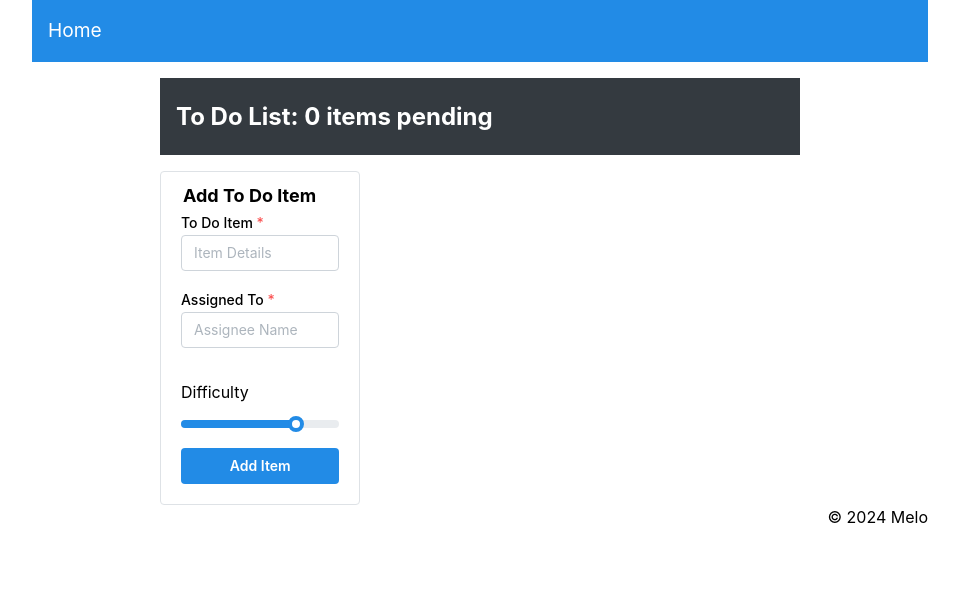
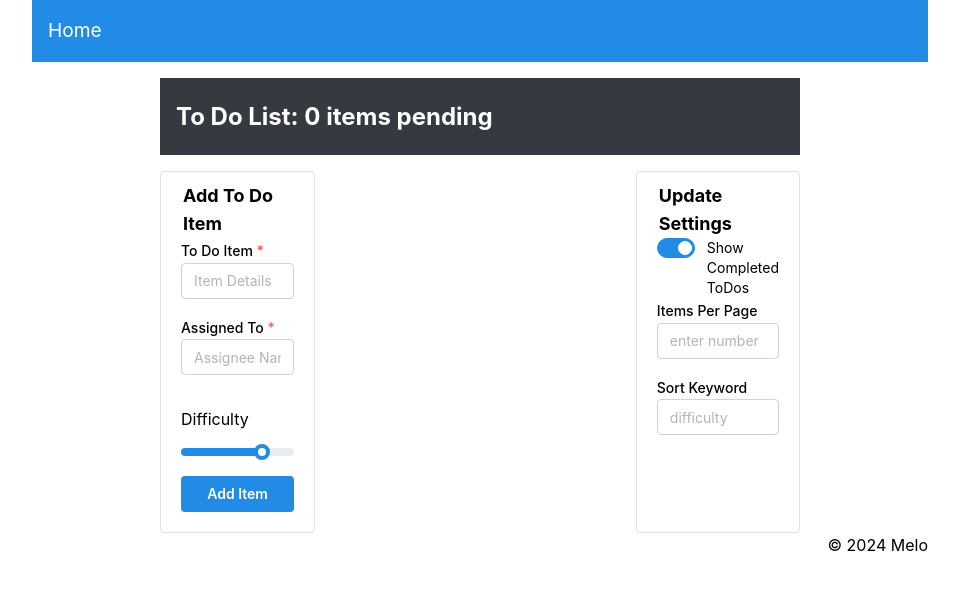
Before and after one commit to MelodicXP/todo-app, a React (Vite) app: page / in a window 1280 px wide. Shown: the top 590 px of the page, without its empty margins (160-1119 px from the left). Built offline with nearby package versions, Linux system fonts and the light colour scheme.

Commit message:
Initiate structure for user settings

```diff
--- a/src/Components/Todo/index.jsx
+++ b/src/Components/Todo/index.jsx
@@ -1,4 +1,5 @@
 import { useEffect, useState } from 'react';
+import { Fieldset, TextInput, Switch } from '@mantine/core';
 import useForm from '../../hooks/form';
 import Header from '../Header';
 import List from '../List';
@@ -70,6 +71,17 @@ const Todo = () => {
           toggleComplete={toggleComplete}
           deleteItem={deleteItem}
         />
+
+        <Fieldset component="form" legend="Update Settings">
+          <Switch
+            defaultChecked
+            label="Show Completed ToDos"
+          />
+
+          <TextInput label="Items Per Page" placeholder="enter number" />
+          <TextInput label="Sort Keyword" placeholder="difficulty" mt="md" />
+        </Fieldset>
+
       </div>
 
     </>
```
